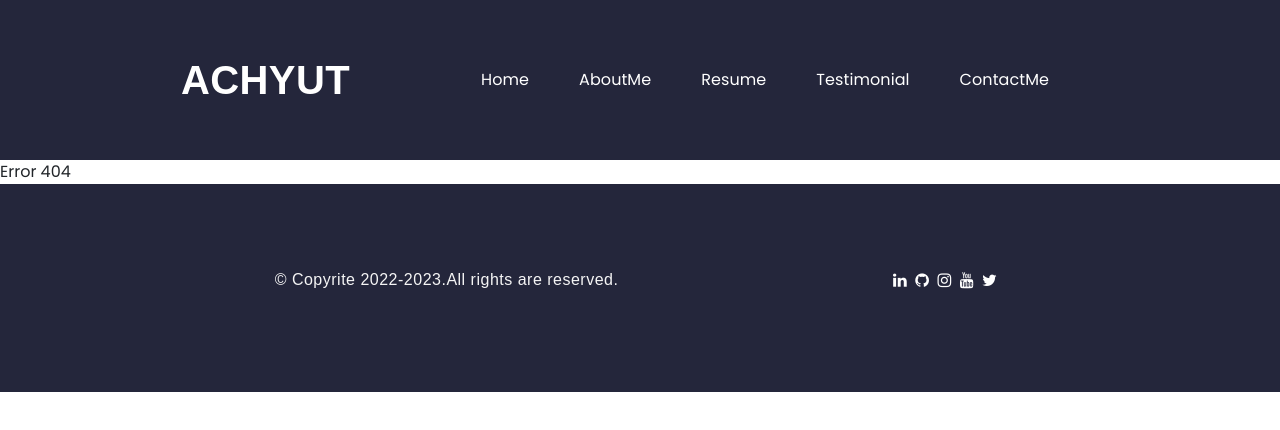
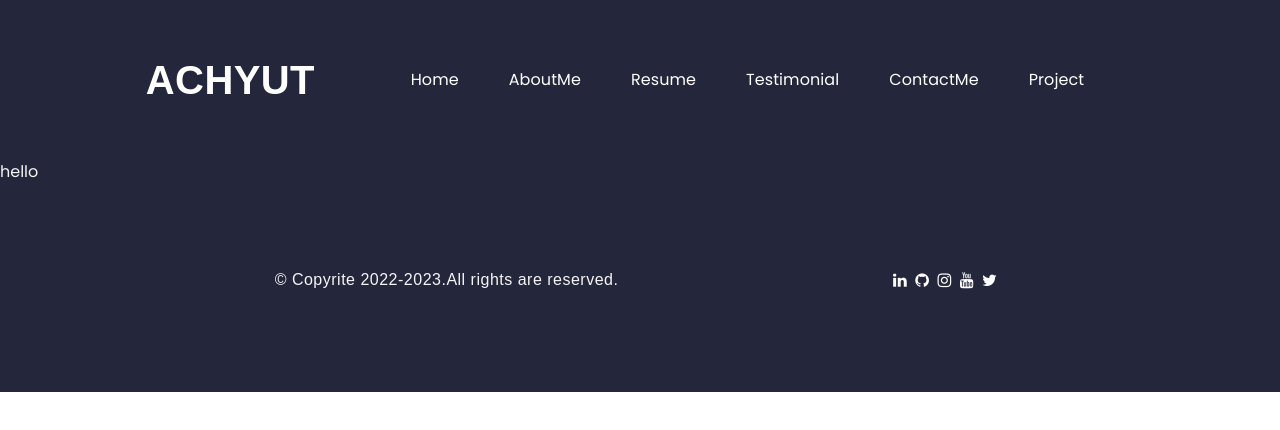
Before and after one commit to achyutvardhan/react-portfolio, a React (Create React App) app in the folder portfolio/client/: page /Project in a window 1280 px wide. Before the commit this address had no page. Shown: the top 430 px of the page. Built offline with nearby package versions, Linux system fonts and the light colour scheme; a web font is replaced by a local one.

Commit message:
project folder setup

```diff
--- a/portfolio/client/src/App.js
+++ b/portfolio/client/src/App.js
@@ -6,6 +6,7 @@ import Error from "./PortfolioContainer/Error";
 import Nav from "./PortfolioContainer/header/Nav";
 // import AboutMe from "./PortfolioContainer/AboutMe/AboutMe";
 import Resume from "./PortfolioContainer/Resume/Resume";
+import Project from "./PortfolioContainer/project/Project";
 import './App.css';
 
 function App() {
@@ -17,6 +18,7 @@ function App() {
         <Routes>
           <Route path="/" element={<Profile />} />
           <Route path="/Resume" element={<Resume />} />
+          <Route path="/Project" element={<Project/>} />
           {/* <Route path="/AboutMe" element={<AboutMe/>} /> */}
           <Route path="*" element={<Error />} />
         </Routes>
--- a/portfolio/client/src/PortfolioContainer/header/Hamburger/Hamburger.jsx
+++ b/portfolio/client/src/PortfolioContainer/header/Hamburger/Hamburger.jsx
@@ -56,6 +56,7 @@ export default function Hamburger() {
              <a href="/Resume" className="navbtn-ham" onClick={closeNav}>Resume</a>
              <a href="/#testimonial" className="navbtn-ham" onClick={closeNav}>Testimonial</a>
              <a href="/#ContactMe" className="navbtn-ham" onClick={closeNav}>ContactMe</a>
+             <a href="/Project" className="navbtn-ham" onClick={closeNav}>Project</a>
           </div>
         </div>
       </div>
--- a/portfolio/client/src/PortfolioContainer/header/Nav.jsx
+++ b/portfolio/client/src/PortfolioContainer/header/Nav.jsx
@@ -11,6 +11,7 @@ export default function Nav() {
         <a href="/Resume" className="navbtn">Resume</a>
         <a href="/#testimonial" className="navbtn">Testimonial</a>
         <a href="/#ContactMe" className="navbtn">ContactMe</a>
+        <a href="/Project" className="navbtn">Project</a>
       </div>
       <Hamburger/>
     </header>
--- /dev/null
+++ b/portfolio/client/src/PortfolioContainer/project/Project.jsx
@@ -0,0 +1,13 @@
+import React from 'react'
+import  './css/project.css'
+export default function Project() {
+  return (
+    <>
+        <div className='externaldiv' >
+        <div className='internaldiv' >
+            hello
+            </div>
+        </div>
+    </>
+  )
+}
--- /dev/null
+++ b/portfolio/client/src/PortfolioContainer/project/css/project.css
@@ -0,0 +1,8 @@
+.externaldiv{
+    background-color: #24263B
+}
+.internaldiv{
+    color: whitesmoke;
+    display: flex;
+    flex-direction: column;
+}
--- /dev/null
+++ b/portfolio/client/src/PortfolioContainer/project/data.json
@@ -0,0 +1,3 @@
+{
+
+}
```
Also changed, not shown: portfolio/client/src/PortfolioContainer/project/LeftBar.jsx (added, +9 -0 lines), portfolio/client/src/PortfolioContainer/project/RightBar.jsx (added, +9 -0 lines).
